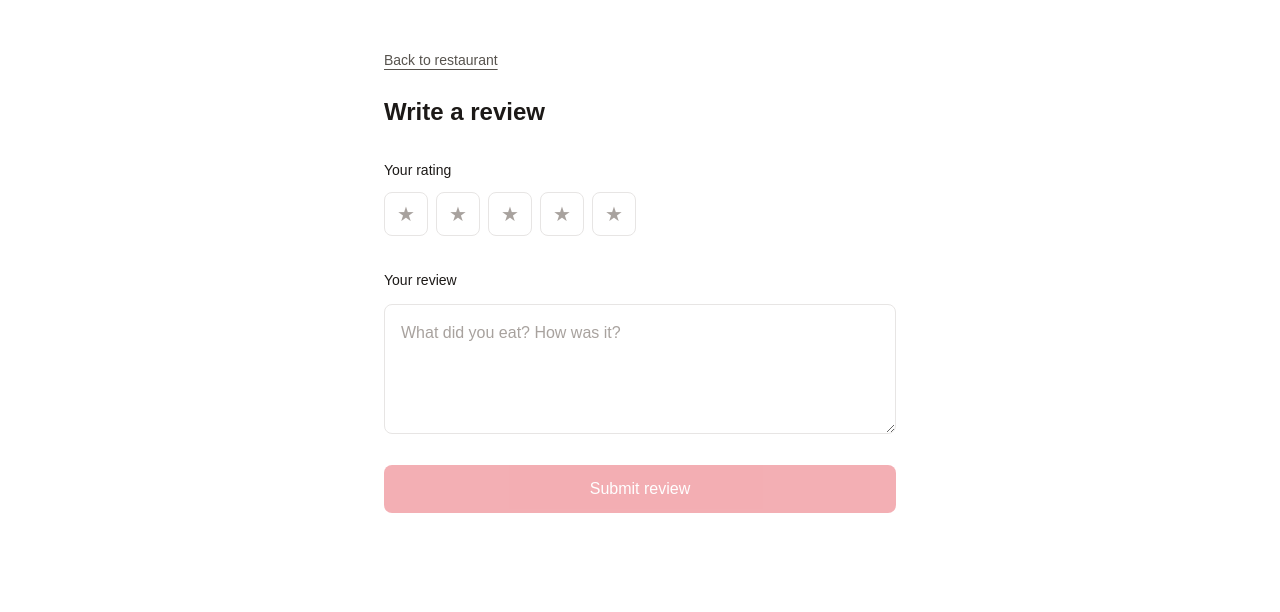
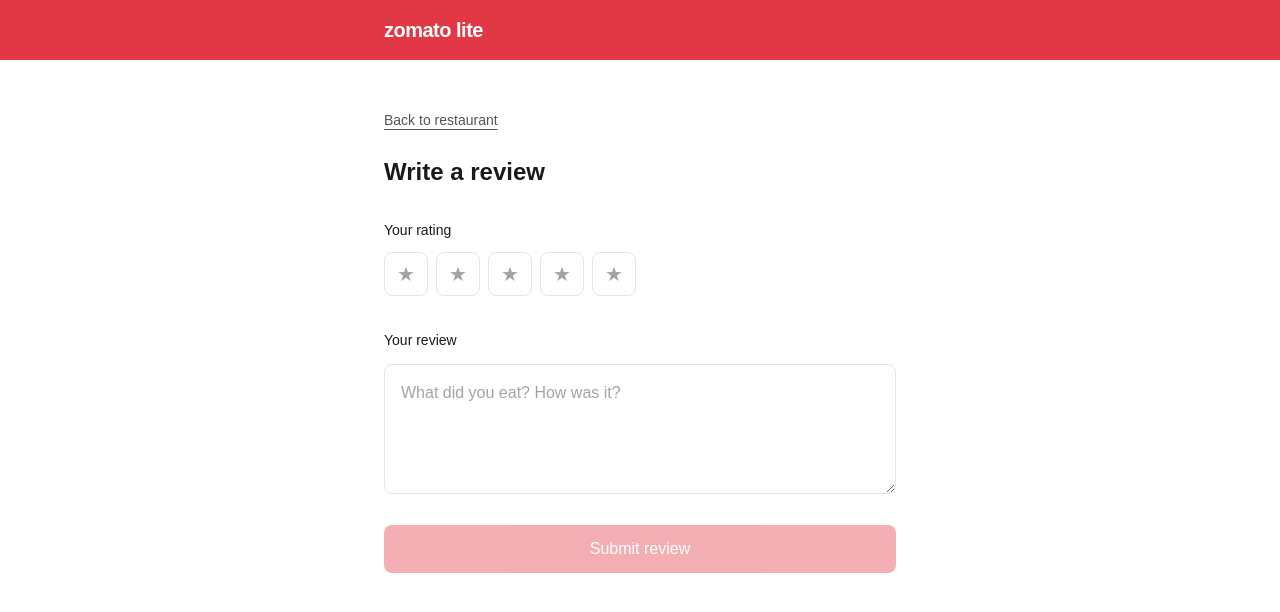
Before and after one commit to abhi31352-bit/zomato-lite-, a Next.js app: page /review/1 in a window 1280 px wide. Shown: the top 612 px of the page. Built offline with nearby package versions, Linux system fonts and the light colour scheme; no server answers; the database is empty.

Commit message:
Add red Zomato header bar so theme change is visible

```diff
--- a/app/restaurant/[id]/page.tsx
+++ b/app/restaurant/[id]/page.tsx
@@ -69,6 +69,11 @@ export default function RestaurantPage() {
 
   return (
     <main className="min-h-screen bg-[#FFFFFF] text-[#1C1917]">
+      <header className="bg-[#E23744] text-white">
+        <div className="mx-auto w-full max-w-[560px] px-6 py-4">
+          <p className="text-xl font-bold lowercase tracking-tight">zomato lite</p>
+        </div>
+      </header>
       <div className="mx-auto w-full max-w-[560px] px-6 py-12">
         <h1 className="text-2xl font-semibold">{data.name}</h1>
         <p className="mt-1 text-sm text-[#78716C]">
--- a/app/review/[restaurantId]/page.tsx
+++ b/app/review/[restaurantId]/page.tsx
@@ -47,6 +47,11 @@ export default function ReviewPage() {
 
   return (
     <main className="min-h-screen bg-[#FFFFFF] text-[#1C1917]">
+      <header className="bg-[#E23744] text-white">
+        <div className="mx-auto w-full max-w-[560px] px-6 py-4">
+          <p className="text-xl font-bold lowercase tracking-tight">zomato lite</p>
+        </div>
+      </header>
       <div className="mx-auto w-full max-w-[560px] px-6 py-12">
         <Link href={`/restaurant/${restaurantId}`} className="text-sm text-[#57534E] underline underline-offset-4">
           Back to restaurant
```
